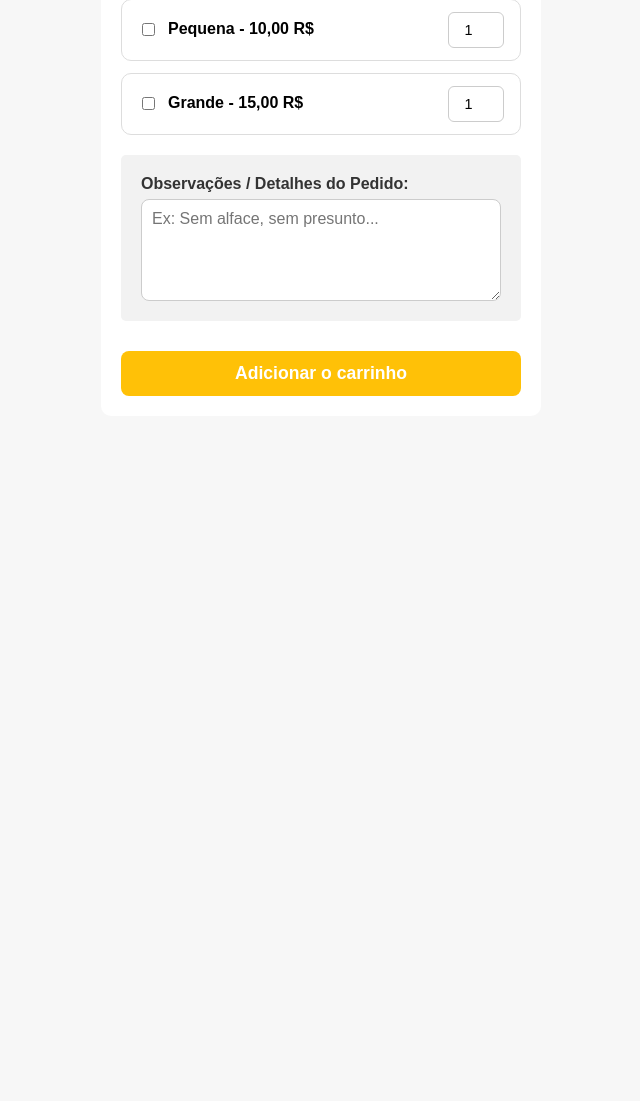
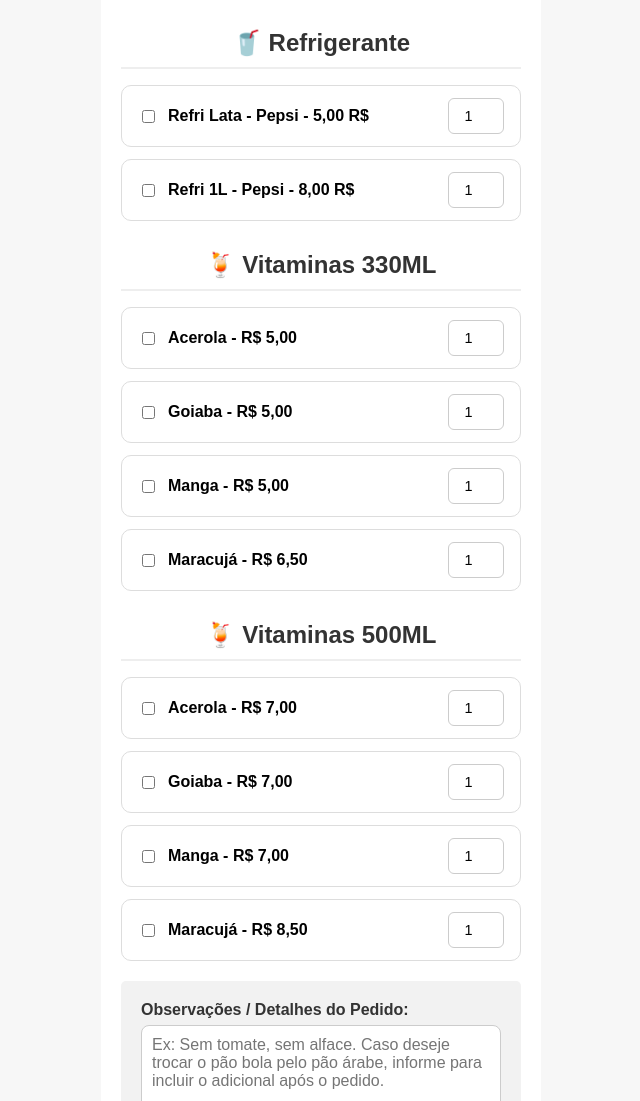
Before and after one commit to GabrielyAzeved0/NobreBuguers, a plain HTML site: page index.html in a window 1280 px wide. Shown: the part 1699-2800 px from the top of the page, without its empty margins (319-959 px from the left). Before the commit the page ends 2143 px from the top, so only its background shows below. Drawn offline with Linux system fonts and the light colour scheme.

Commit message:
atualizado

```diff
--- a/index.html
+++ b/index.html
@@ -13,10 +13,9 @@
         <div class="top-bar">
           <img src="img/fundo.png" alt="NobreBurgue" />
         </div>
-
         <h2 class="titulo-secao">ℹ️ Preencha com seus dados</h2>
         <label>Nome e Sobrenome:</label>
-        <input type="text" id="nome" name="nome" placeholder="João Nobre..." required>
+        <input type="text" id="nome" name="nome" placeholder="Miguel Nobre..." required>
 
         <label>Telefone:</label>
         <input type="text" id="telefone" name="telefone" placeholder="(85)91234-5678" required>
@@ -36,7 +35,7 @@
             <div class="info">
               <strong>Americano - 8,00 R$</strong>
               <p>
-                Pão, Carne, Queijo, Presunto, Ovo, Alface, Tomate e Molho
+                Pão Bola, Carne, Queijo, Presunto, Ovo, Alface, Tomate e Molho
                 especial.
               </p>
             </div>
@@ -50,7 +49,7 @@
             <div class="info">
               <strong>X-Bacon - 8,00 R$</strong>
               <p>
-                Pão, Carne, Queijo, Bacon, Alface, Tomate e Molho
+                Pão Bola, Carne, Queijo, Bacon, Alface, Tomate e Molho
                 especial.
               </p>
             </div>
@@ -64,7 +63,7 @@
             <div class="info">
               <strong>X-Calabresa - 8,00 R$</strong>
               <p>
-                Pão, Carne, Queijo, Calabresa, Alface, Tomate e Molho
+                Pão Bola, Carne, Queijo, Calabresa, Alface, Tomate e Molho
                 especial.
               </p>
             </div>
@@ -78,7 +77,7 @@
             <div class="info">
               <strong>X-Nobre - 12,00 R$</strong>
               <p>
-                Pão, Carne, Queijo, Ovo, Bacon, Calabresa, Frango, Alface, Tomate e Molho
+                Pão Bola, Carne, Queijo, Ovo, Bacon, Calabresa, Frango, Alface, Tomate e Molho
                 especial.
               </p>
             </div>
@@ -86,21 +85,7 @@
           <input type="number" class="quantidade" min="1" value="1" data-for="Xnobre"/>
         </div>
 
-        <div class="item-opcao">
-          <label class="opcao-info">
-            <input type="checkbox" name="item" value="XRealeza" data-price="15.00"/>
-            <div class="info">
-              <strong>X-Realeza - 15,00 R$</strong>
-              <p>
-                Pão Árabe, Carne, Queijo, Ovo, Bacon, Calabresa, Frango, Alface, Tomate e Molho
-                especial.
-              </p>
-            </div>
-          </label>
-          <input type="number" class="quantidade" min="1" value="1" data-for="XRealeza"/>
-        </div>
-
-        <h2 class="titulo-secao">🍟 Batata Frita</h2>
+        <h2 class="titulo-secao">🍟 Batata Frita - Tradicional</h2>
 
         <div class="item-opcao">
           <label class="opcao-info">
@@ -136,12 +121,97 @@
           <input type="number" class="quantidade" min="1" value="1" data-for="Batata Frita Turbinada Grande"/>
         </div>
 
+        <h2 class="titulo-secao">🥤 Refrigerante</h2>
+
+        <div class="item-opcao">
+          <label class="opcao-info">
+            <input type="checkbox" name="item" value="Refri Lata- Pepsi" data-price="5.00" />
+            <strong>Refri Lata - Pepsi - 5,00 R$</strong>
+          </label>
+          <input type="number" class="quantidade" min="1" value="1" data-for="Refri Lata- Pepsi"/>
+        </div>
+
+        <div class="item-opcao">
+          <label class="opcao-info">
+            <input type="checkbox" name="item" value="Refri 1L - Pepsi" data-price="8.00" />
+            <strong>Refri 1L - Pepsi - 8,00 R$</strong>
+          </label>
+          <input type="number" class="quantidade" min="1" value="1" data-for="Refri 1L - Pepsi" />
+        </div>
+
+        <h2 class="titulo-secao">🍹 Vitaminas 330ML</h2>
+
+        <div class="item-opcao">
+          <label class="opcao-info">
+            <input type="checkbox" name="item" value="Vitamina de Acerola / 330ML" data-price="5.00" />
+            <strong>Acerola - R$ 5,00</strong>
+          </label>
+          <input type="number" class="quantidade" min="1" value="1" data-for="Vitamina de Acerola / 330ML"/>
+        </div>
+
+        <div class="item-opcao">
+          <label class="opcao-info">
+            <input type="checkbox" name="item" value="Vitamina de Goiaba / 330ML" data-price="5.00" />
+            <strong>Goiaba - R$ 5,00</strong>
+          </label>
+          <input type="number" class="quantidade" min="1" value="1" data-for="Vitamina de Goiaba / 330ML"/>
+        </div>
+
+        <div class="item-opcao">
+          <label class="opcao-info">
+            <input type="checkbox" name="item" value="Vitamina de Manga / 330ML" data-price="5.00" />
+            <strong>Manga  - R$ 5,00</strong>
+          </label>
+          <input type="number" class="quantidade" min="1" value="1" data-for="Vitamina de Manga / 330ML"/>
+        </div>
+
+        <div class="item-opcao">
+          <label class="opcao-info">
+            <input type="checkbox" name="item" value="Vitamina de Maracujá / 330ML" data-price="6.50" />
+            <strong>Maracujá - R$ 6,50</strong>
+          </label>
+          <input type="number" class="quantidade" min="1" value="1" data-for="Vitamina de Maracujá / 330ML"/>
+        </div>
+
+        <h2 class="titulo-secao">🍹 Vitaminas 500ML</h2>
+        <div class="item-opcao">
+          <label class="opcao-info">
+            <input type="checkbox" name="item" value="Vitamina de Acerola / 500ML" data-price="7.00" />
+            <strong>Acerola - R$ 7,00</strong>
+          </label>
+          <input type="number" class="quantidade" min="1" value="1" data-for="Vitamina de Acerola / 500ML"/>
+        </div>
+
+        <div class="item-opcao">
+          <label class="opcao-info">
+            <input type="checkbox" name="item" value="Vitamina de Goiaba / 500ML" data-price="7.00" />
+            <strong>Goiaba - R$ 7,00</strong>
+          </label>
+          <input type="number" class="quantidade" min="1" value="1" data-for="Vitamina de Goiaba / 500ML"/>
+        </div>
+
+        <div class="item-opcao">
+          <label class="opcao-info">
+            <input type="checkbox" name="item" value="Vitamina de Manga / 500ML" data-price="7.00" />
+            <strong>Manga - R$ 7,00</strong>
+          </label>
+          <input type="number" class="quantidade" min="1" value="1" data-for="Vitamina de Manga / 500ML"/>
+        </div>
+
+        <div class="item-opcao">
+          <label class="opcao-info">
+            <input type="checkbox" name="item" value="Vitamina de Maracujá / 500ML" data-price="8.50" />
+            <strong>Maracujá - R$ 8,50</strong>
+          </label>
+          <input type="number" class="quantidade" min="1" value="1" data-for="Vitamina de Maracujá / 500ML"/>
+        </div>
+
         <div class="campo-descricao">
           <label for="descricao">Observações / Detalhes do Pedido:</label>
           <textarea
             id="descricao"
             name="descricao"
-            placeholder="Ex: Sem alface, sem presunto..."
+            placeholder="Ex: Sem tomate, sem alface. Caso deseje trocar o pão bola pelo pão árabe, informe para incluir o adicional após o pedido."
             rows="4"
           ></textarea>
         </div>
--- a/index.js
+++ b/index.js
@@ -111,7 +111,7 @@ async function finalizeOrder() {
   const dataHora = agora.toLocaleString();
 
   const msg = `
-*Pedido Nobre Burgues*
+*Pedido Nobre Burguer*
 
 *Cliente:* ${nome}
 *Telefone:* ${telefone}
--- a/style.css
+++ b/style.css
@@ -124,6 +124,14 @@ div {
   color: #777;
   margin-top: 2px;
 }
+
+.item-opcao .info {
+  display: flex;
+  flex-direction: column;
+  width: 100%;           /* garante que o texto e os radios fiquem no mesmo alinhamento */
+  box-sizing: border-box;
+}
+
 .quantidade {
   width: 42px;
   height: 30px;
```
